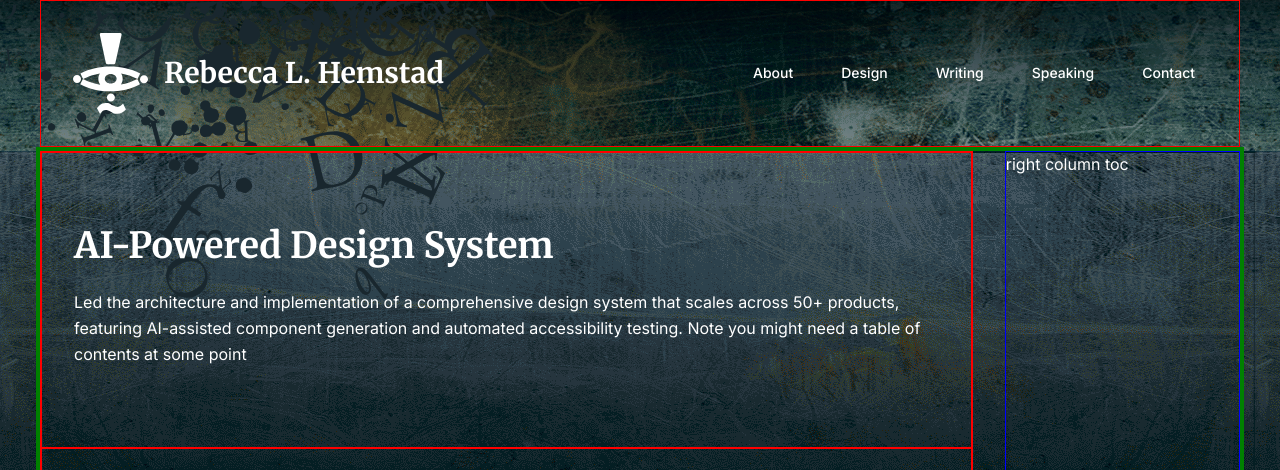
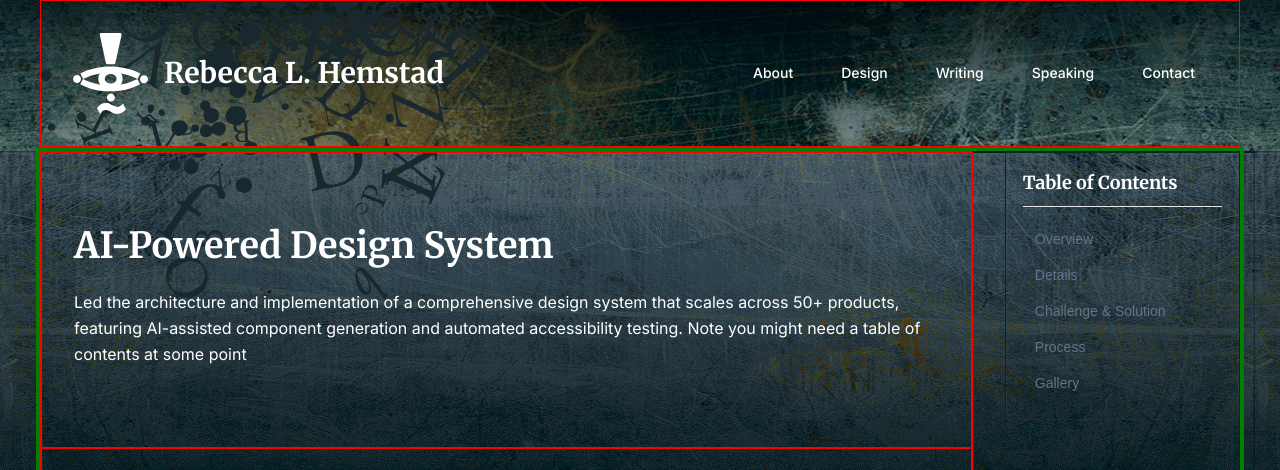
Before and after one commit to RHemstad/portfolio, a React (Vite) app: page /case-study/ai-design-system in a window 1280 px wide. Shown: the top 470 px of the page. Built offline with nearby package versions, Linux system fonts and the light colour scheme.

Commit message:
fix: right side toc

```diff
--- a/src/pages.css
+++ b/src/pages.css
@@ -572,6 +572,65 @@
   min-width: 100px;
 }
 
+/* Table of Contents Navigation */
+.toc-navigation {
+  position: sticky;
+  top: var(--space-8);
+  padding: var(--space-4);
+  border: 1px solid rgba(100, 116, 139, 0.1);
+}
+
+.toc-navigation h3 {
+  font-size: var(--font-size-lg);
+  color: var(--color-text);
+  margin-bottom: var(--space-4);
+  padding-bottom: var(--space-2);
+  border-bottom: 1px solid #e5e7eb;
+}
+
+.toc-nav-item {
+  display: block;
+  width: 100%;
+  background: none;
+  border: none;
+  padding: var(--space-2) var(--space-3);
+  color: var(--color-secondary);
+  font-size: var(--font-size-sm);
+  font-weight: var(--font-weight-medium);
+  text-align: left;
+  cursor: pointer;
+  border-radius: var(--radius-md);
+  transition: all 0.2s ease;
+  margin-bottom: var(--space-1);
+}
+
+.toc-nav-item:hover {
+  background: var(--color-primary);
+  color: #fff;
+  transform: translateX(4px);
+}
+
+.toc-nav-item:active {
+  transform: translateX(2px);
+}
+
+/* Mobile responsive behavior */
+@media (max-width: 768px) {
+  .case-study-main {
+    flex-direction: column;
+    gap: var(--space-4);
+  }
+
+  .left-column {
+    width: 100%;
+    order: 2;
+  }
+
+  .right-column {
+    width: 100%;
+    order: 1;
+  }
+}
 
 
 .case-study-details {
--- a/src/pages/CaseStudy.jsx
+++ b/src/pages/CaseStudy.jsx
@@ -10,6 +10,22 @@ function CaseStudy() {
 
   const toggleMenu = () => {
     setIsMenuOpen(!isMenuOpen);
+  };
+
+  // Navigation items for the case study sections
+  const caseStudyNavItems = [
+    { id: 'overview', label: 'Overview' },
+    { id: 'details', label: 'Details' },
+    { id: 'challenge', label: 'Challenge & Solution' },
+    { id: 'process', label: 'Process' },
+    { id: 'gallery', label: 'Gallery' }
+  ];
+
+  const scrollToSection = (sectionId) => {
+    const element = document.getElementById(sectionId);
+    if (element) {
+      element.scrollIntoView({ behavior: 'smooth' });
+    }
   };
 
   if (!caseStudy) {
@@ -71,7 +87,7 @@ function CaseStudy() {
 {/* ===== TITLE & OVERVIEW ===== */}
 {/* ************************** */}
 
-<section>
+<section id="overview" className="case-study-title-overview-section">
 <div>
 <h2>{caseStudy.title}</h2>
 <p>{caseStudy.overview} Note you might need a table of contents at some point</p>
@@ -86,7 +102,7 @@ function CaseStudy() {
 {/* ===== DETAILS ===== */}
 {/* ************************** */}
 
-<section className="case-study-details">
+<section id="details" className="case-study-details">
 
 <img
   src={caseStudy.heroImage}
@@ -121,7 +137,7 @@ function CaseStudy() {
 {/* ===== CHALLENGE & SOLUTION ===== */}
 {/* ************************** */}
 
-      <section>
+      <section id="challenge">
         <Target style={{ width: 'var(--icon-lg)', height: 'var(--icon-lg)', color: 'var(--color-primary)', marginBottom: 'var(--space-4)' }} />
         <h2>The Challenge</h2>
         <p className="text--large">{caseStudy.challenge}</p>
@@ -138,7 +154,7 @@ function CaseStudy() {
       </section>
 
       {/* Process Section */}
-      <section className="section">
+      <section id="process" className="section">
         <div className="container">
           <div className="text-center mb-lg">
             <h2 className="heading heading--large">Process</h2>
@@ -174,7 +190,7 @@ function CaseStudy() {
       </section>
 
       {/* Gallery Section */}
-      <section className="section section--alt">
+      <section id="gallery" className="section section--alt">
         <div className="container">
           <div className="text-center mb-lg">
             <h2>Gallery</h2>
@@ -202,7 +218,20 @@ function CaseStudy() {
 
 
       </div>
-      <div className="right-column">right column toc</div>
+      <div className="right-column">
+        <nav className="toc-navigation">
+          <h3>Table of Contents</h3>
+          {caseStudyNavItems.map((item) => (
+            <button
+              key={item.id}
+              onClick={() => scrollToSection(item.id)}
+              className="toc-nav-item"
+            >
+              {item.label}
+            </button>
+          ))}
+        </nav>
+      </div>
 
 
 
```
